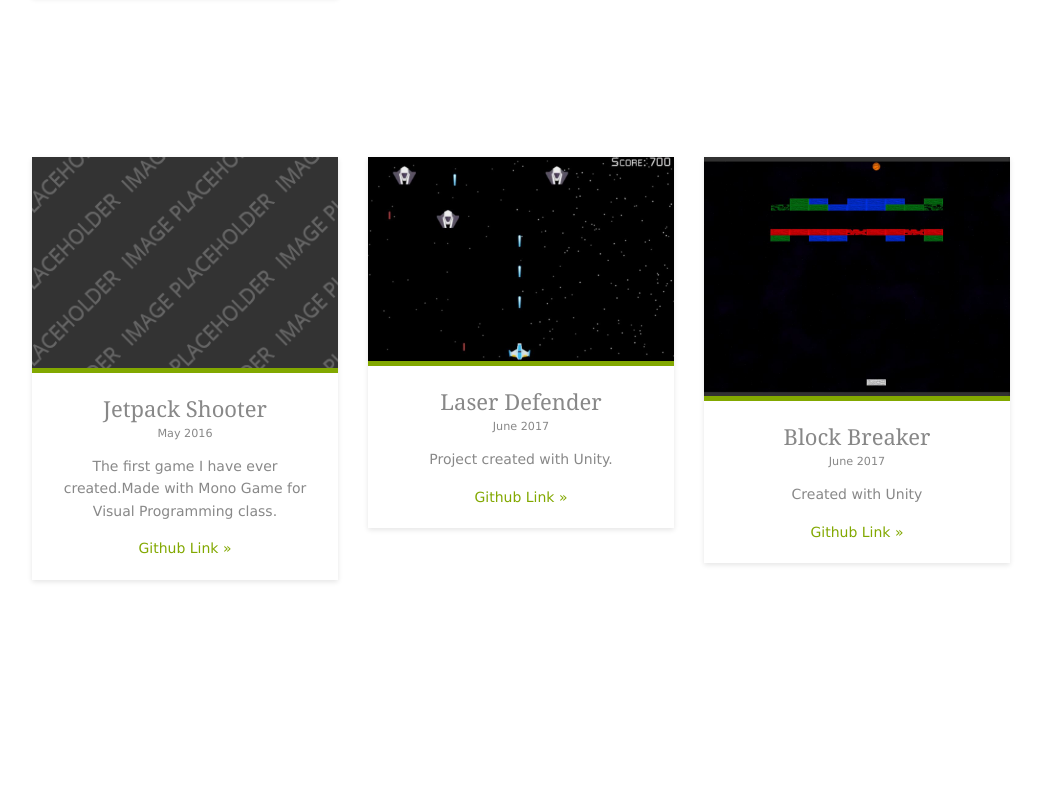
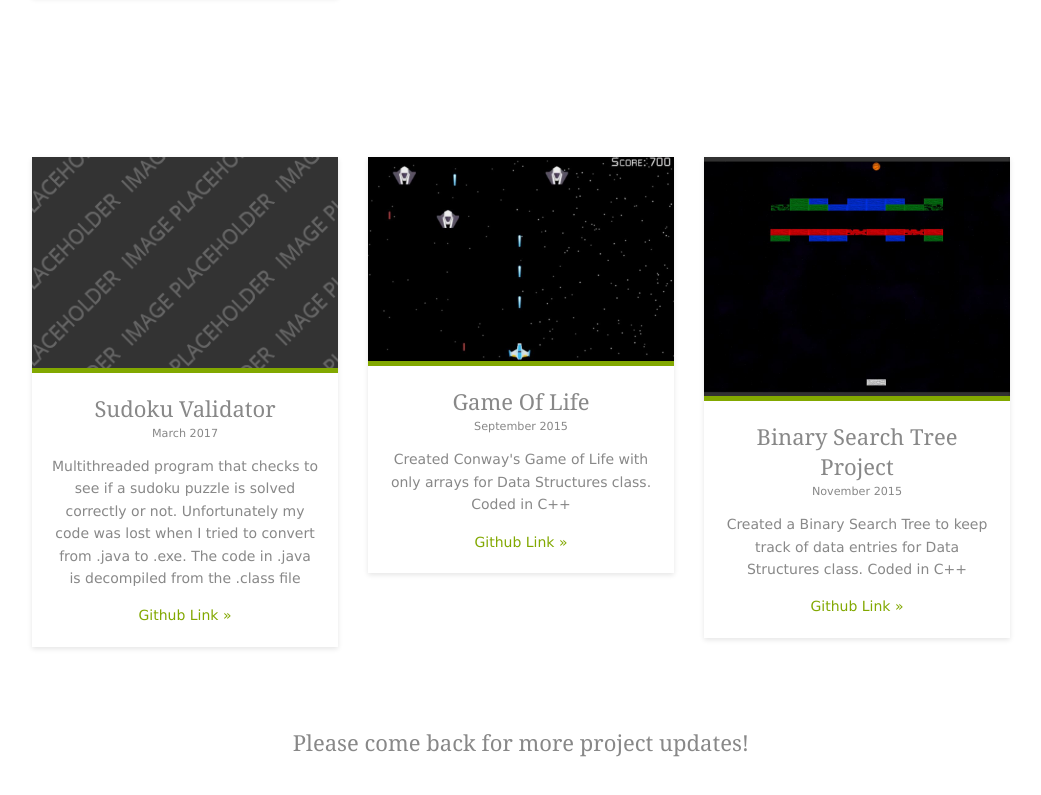
Before and after one commit to liu252/Portfolio, a plain HTML site: page index.html in a window 1280 px wide. Shown: the part 1990-2785 px from the top of the page, without its empty margins (119-1160 px from the left). Before the commit the page ends 2650 px from the top, so only its background shows below. Drawn offline with Linux system fonts and the light colour scheme.

Commit message:
Updated with new project details and footer

```diff
--- a/index.html
+++ b/index.html
@@ -141,35 +141,39 @@ Licence URI: http://www.os-templates.com/template-terms
       <li class="one_third first">
         <article><a href="#"><img src="images/demo/320x220.png" alt=""></a>
           <div class="txtwrap">
-            <h6 class="heading">Jetpack Shooter</h6>
-            <time datetime="2016-05-06">May 2016</time>
-            <p>The first game I have ever created.Made with Mono Game for Visual Programming class.</p>
-            <footer><a href="https://github.com/liu252/Visual-Programming-Final-Project">Github Link &raquo;</a></footer>
+            <h6 class="heading">Sudoku Validator</h6>
+            <time datetime="2016-05-06">March 2017</time>
+            <p>Multithreaded program that checks to see if a sudoku puzzle is solved correctly or not. Unfortunately my code was lost when I tried to convert from .java to .exe. The code in .java is decompiled from the .class file</p>
+            <footer><a href="">Github Link &raquo;</a></footer>
           </div>
         </article>
       </li>
       <li class="one_third">
         <article><a href="#"><img src="images/demo/LaserDefender.JPG" alt="" width = "300" height = "200"></a>
           <div class="txtwrap">
-            <h6 class="heading">Laser Defender</h6>
-            <time datetime="2017-06-05">June 2017</time>
-            <p>Project created with Unity.</p>
-            <footer><a href="https://github.com/liu252/LaserDefenderUnity4.6">Github Link &raquo;</a></footer>
+            <h6 class="heading">Game Of Life</h6>
+            <time datetime="2017-06-05">September 2015</time>
+            <p>Created Conway's Game of Life with only arrays for Data Structures class. Coded in C++</p>
+            <footer><a href="">Github Link &raquo;</a></footer>
           </div>
         </article>
       </li>
       <li class="one_third">
         <article><a href="#"><img src="images/demo/BlockBreaker.JPG" alt="" width = "300" height = "200"></a>
           <div class="txtwrap">
-            <h6 class="heading">Block Breaker</h6>
-            <time datetime="2017-06-04">June 2017</time>
-            <p>Created with Unity</p>
-            <footer><a href="https://github.com/liu252/BlockBreakerUnity4.6">Github Link &raquo;</a></footer>
+            <h6 class="heading">Binary Search Tree Project</h6>
+            <time datetime="2017-06-04">November 2015</time>
+            <p>Created a Binary Search Tree to keep track of data entries for Data Structures class. Coded in C++</p>
+            <footer><a href="">Github Link &raquo;</a></footer>
           </div>
         </article>
       </li>
     </ul>
   </section>
+</div>
+
+<div class="center btmspace-50">
+  <h2 class="heading">Please come back for more project updates!</h2>
 </div>
 
 <a id="backtotop" href="#top"><i class="fa fa-chevron-up"></i></a>
```
